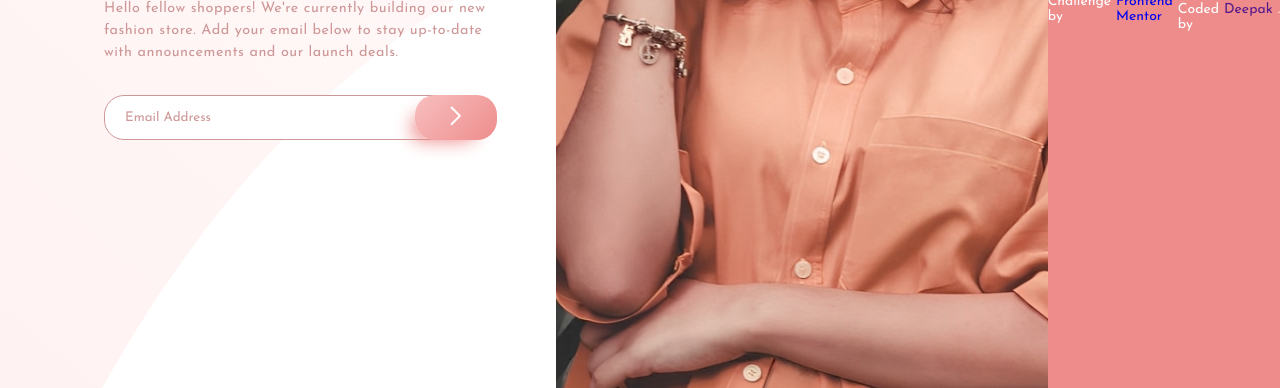
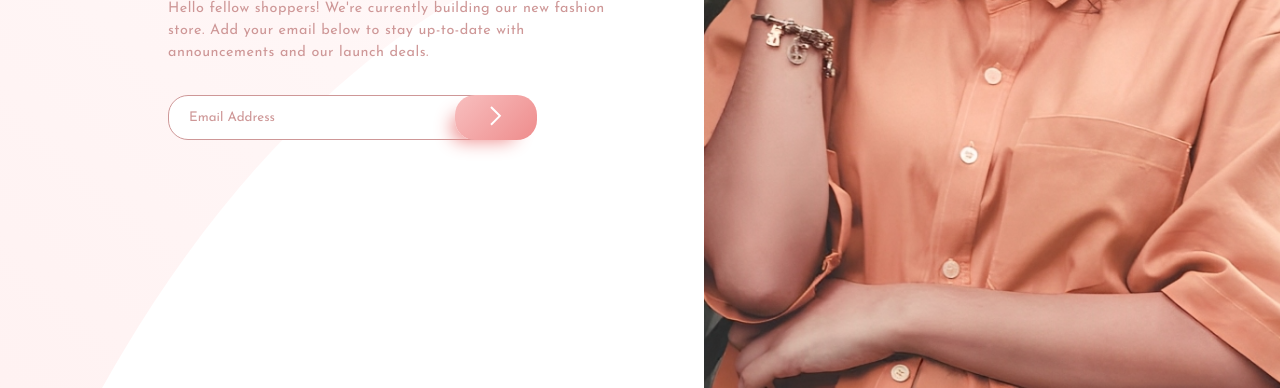
Before and after one commit to D-pak24/coming-soon-landing-page, a plain HTML site: page index.html in a window 1280 px wide. Shown: the part 412-800 px from the top of the page. Drawn offline with Linux system fonts and the light colour scheme.

Commit message:
main commit

```diff
--- a/index.html
+++ b/index.html
@@ -57,12 +57,6 @@
         </div>
       </div>
       <div class="desktop"></div>
-      <footer class="attribution">
-        Challenge by
-        <a href="https://www.frontendmentor.io?ref=challenge" target="_blank">
-          Frontend Mentor</a
-        >. Coded by <a href=""> Deepak</a>.
-      </footer>
     </div>
     <script src="script.js"></script>
   </body>
--- a/style.css
+++ b/style.css
@@ -77,6 +77,7 @@ h1 {
 form {
   position: relative;
   margin-top: 2em;
+  margin-bottom: 5em;
   width: 100%;
   transform: translateX(-100%);
   animation: comeinleft 0.5s ease forwards;
@@ -131,22 +132,7 @@ button:hover {
     hsl(0, 50%, 84%) 100%
   );
 }
-.attribution {
-  margin-top: 3em;
-  position: sticky;
-  top: 100%;
-  font-size: 14px;
-  color: #fff;
-  background-color: #ee8c8c;
-  padding: 0.4em 0;
-  display: flex;
-  align-items: center;
-  justify-content: center;
-}
-.attribution a {
-  padding: 5px;
-  text-decoration: none;
-}
+
 form.error small {
   display: block;
 }
@@ -209,7 +195,7 @@ form.error input {
   .left {
     width: 100%;
     margin-top: 3em;
-    padding-left: 5%;
+    padding-left: 10%;
   }
   .content {
     flex-direction: row;
@@ -231,8 +217,17 @@ form.error input {
     object-fit: cover;
     background-size: cover;
   }
+  button {
+    position: absolute;
+    top: 0;
+    right: 0;
+  }
+  #form {
+    padding-bottom: 100px;
+    width: 80%;
+  }
   form input {
-    width: 88%;
+    width: 80%;
   }
 }
 @media only screen and (max-width: 330px) {
```
